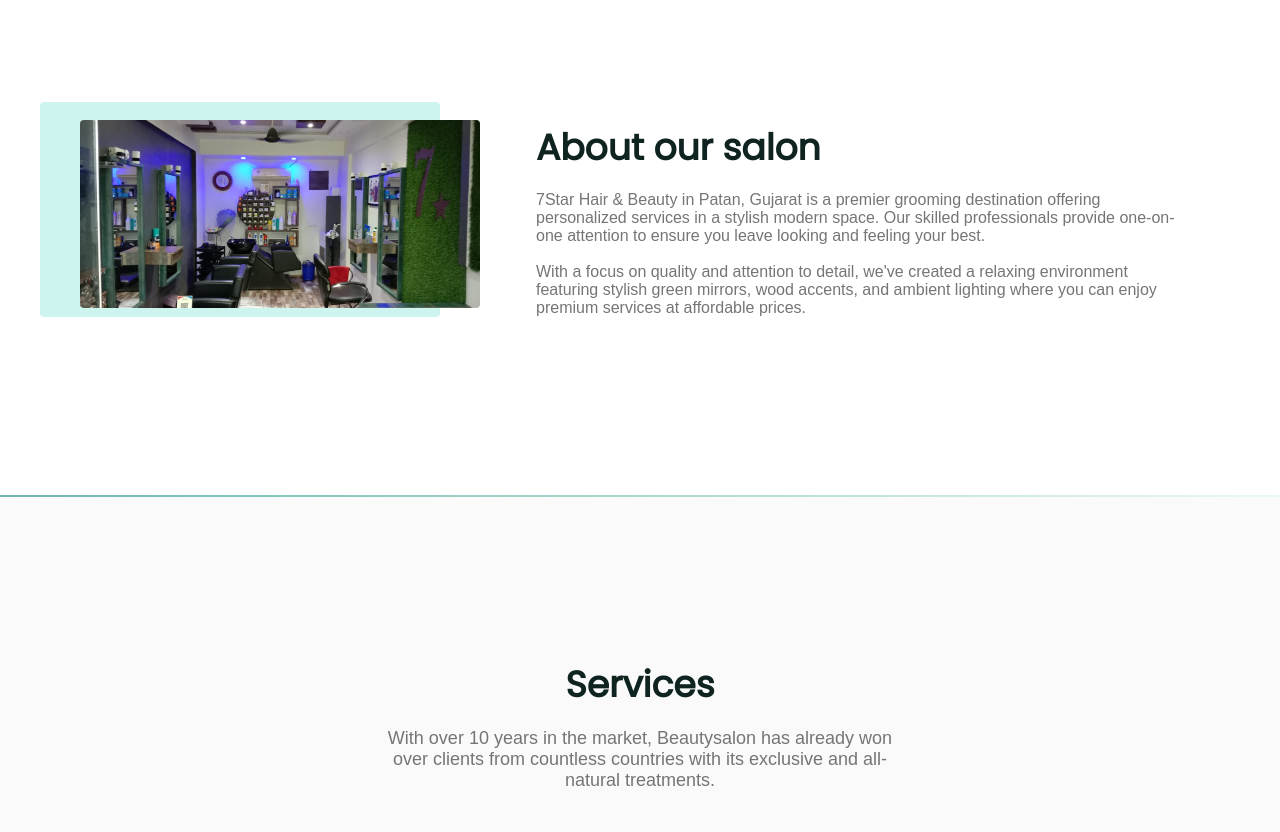
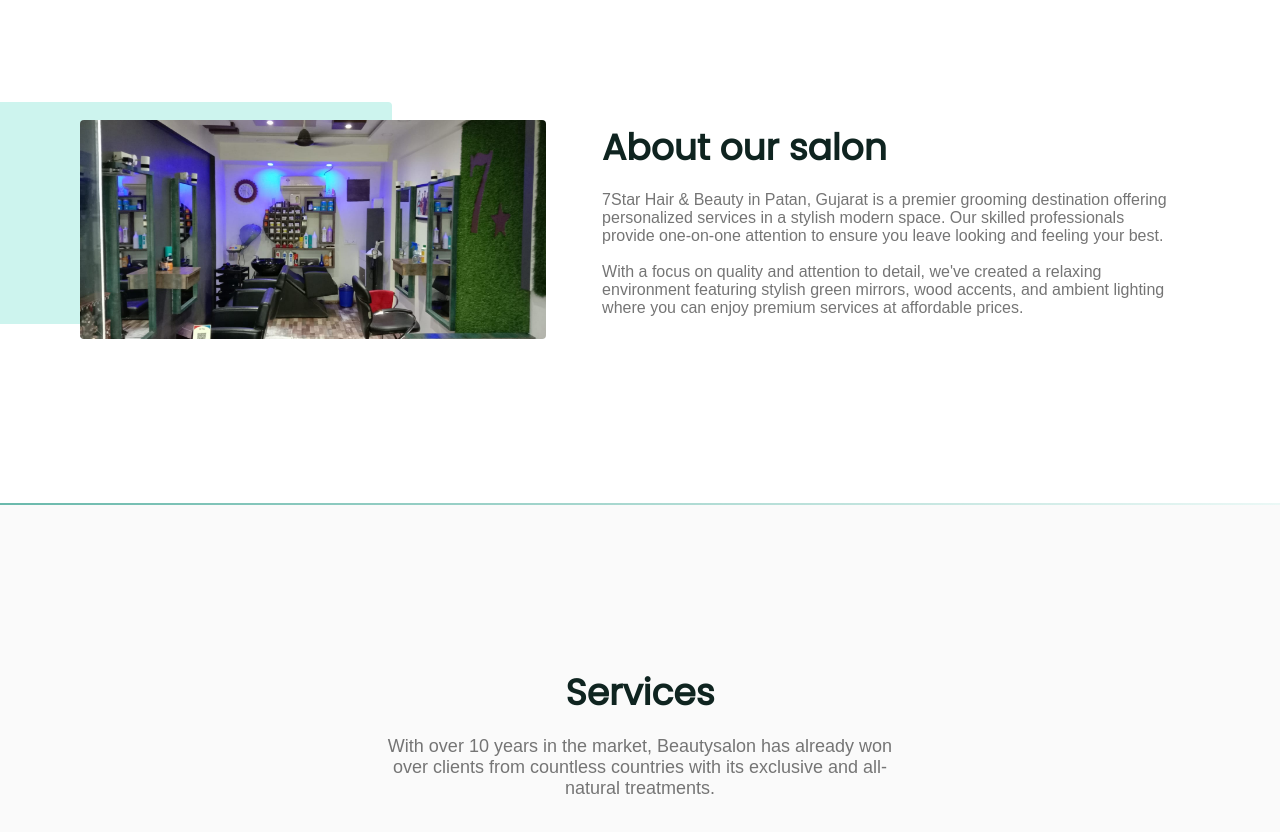
Before and after one commit to Princechavda1/7star, a plain HTML site: page index.html in a window 1280 px wide. Shown: the part 840-1672 px from the top of the page. Drawn offline with nearby package versions, Linux system fonts and the light colour scheme; files whose address does not match are found by name.

Commit message:
Update style.css

```diff
--- a/style.css
+++ b/style.css
@@ -337,29 +337,29 @@
 }
 
 #about .image {
-  position: relative;
-  display: inline-block;
+ position: relative;
+}
+
+#about .image::before {
+ content: '';
+ height: 100%;
+ width: 100%;
+ background: var(--base-color-second);
+ position: absolute;
+ top: -8.3%;
+ left: -33%;
+ z-index: 0;
 }
 
 #about .image img {
-  position: relative;
-  width: 400px;       /* desktop width */
-  height: auto;       /* keep landscape ratio */
-  max-width: 100%;
-  border-radius: 0.25rem;
+ position: relative;
 }
 
+#about .image img,
 #about .image::before {
-  content: '';
-  position: absolute;
-  top: -8.3%;
-  left: -10%;         /* offset like a shadow */
-  z-index: 0;
-  width: 100%;        /* match image width */
-  height: 100%;       /* match image height */
-  background: var(--base-color-second);
-  border-radius: 0.25rem;
+ border-radius: 0.25rem;
 }
+
 
 /* 📱 Mobile adjustments */
 @media (max-width: 768px) {
```
